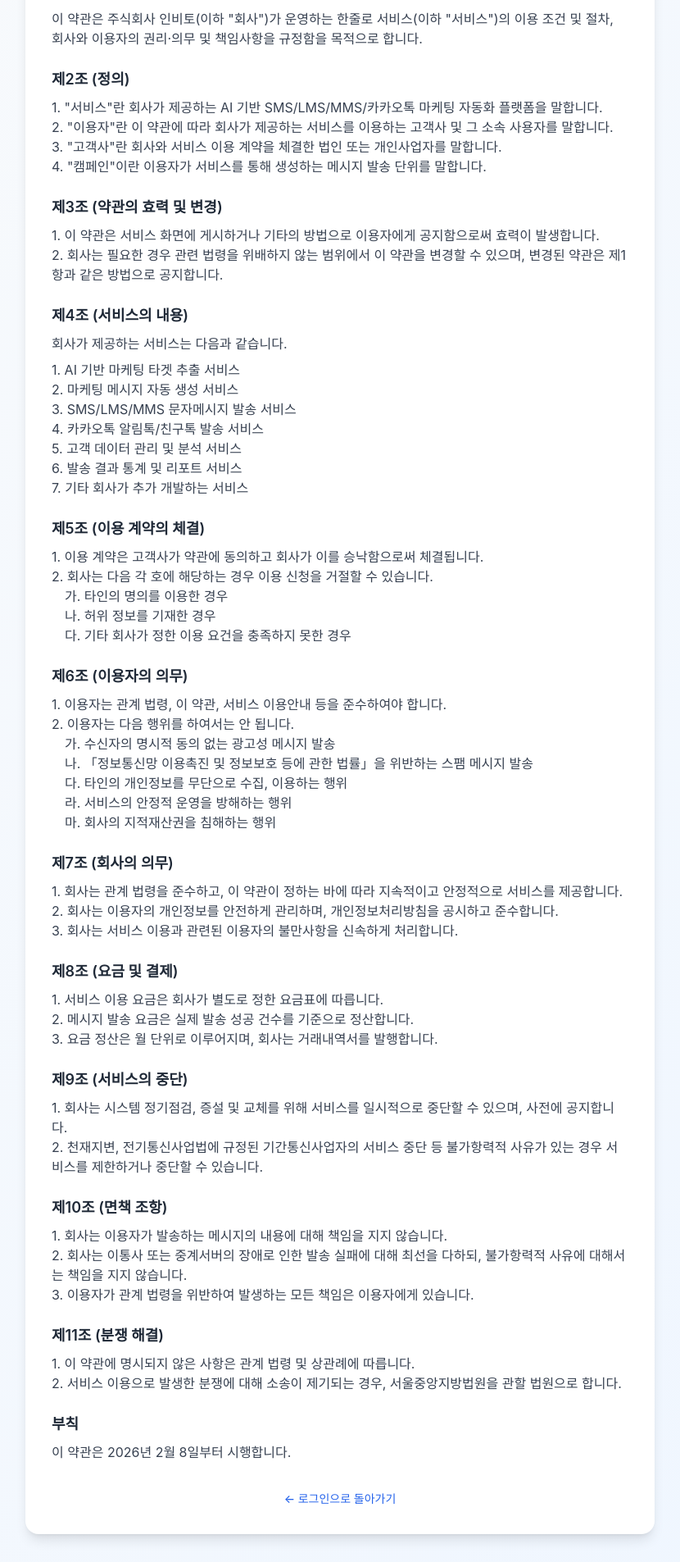
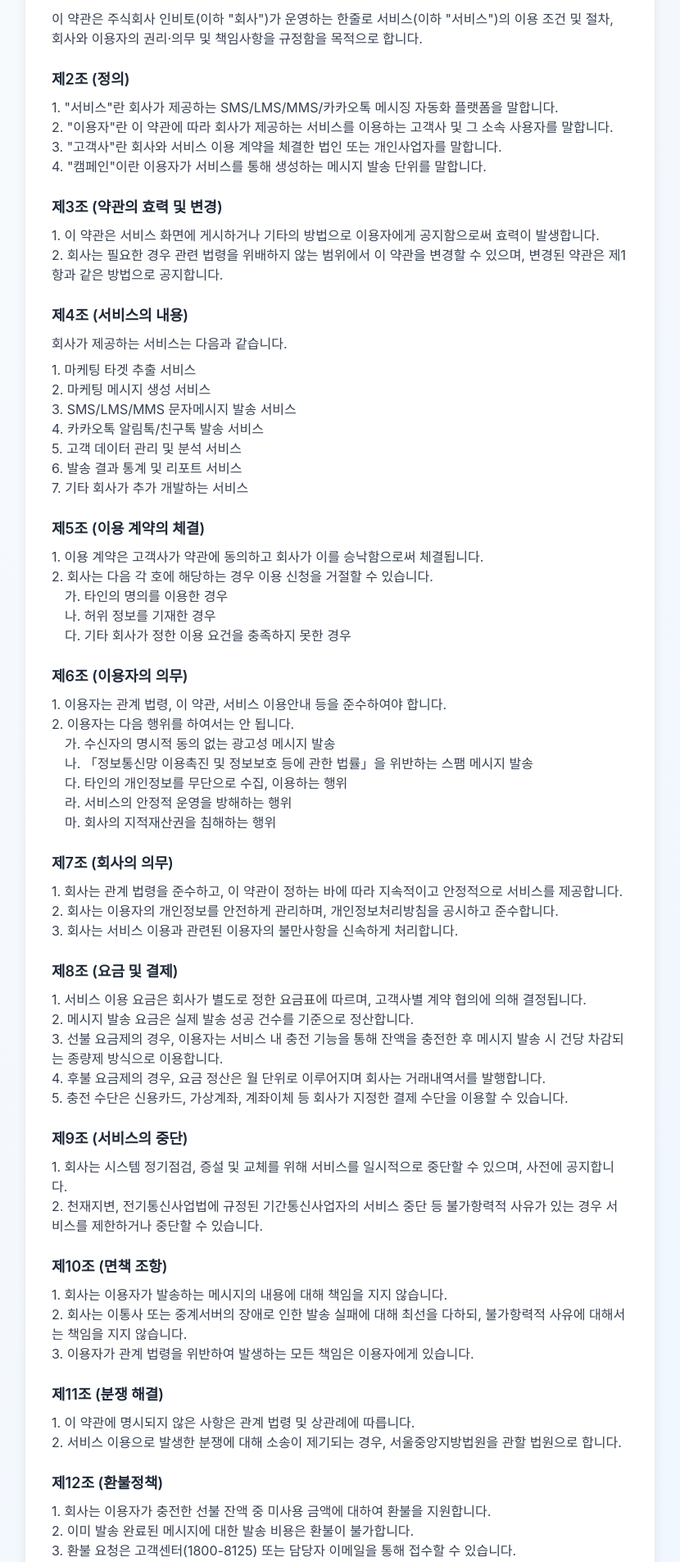
Before and after one commit to hoyun5295-ctrl/TargetupAI, a React (Vite) app in the folder packages/frontend/: page /terms in a window 1280 px wide. Shown: the part 161-2066 px from the top of the page at 82% size, without its empty margins (225-1055 px from the left). Built offline with nearby package versions, Linux system fonts and the light colour scheme; the HTML template or start-up script is replaced by a standard one; a web font is replaced by a local one.

Commit message:
이용약관 환불정책 추가 + AI 문구 제거

```diff
--- a/packages/frontend/src/pages/TermsPage.tsx
+++ b/packages/frontend/src/pages/TermsPage.tsx
@@ -15,7 +15,7 @@ export default function TermsPage() {
 
             <section>
               <h2 className="text-lg font-semibold text-gray-800 mt-6 mb-2">제2조 (정의)</h2>
-              <p>1. "서비스"란 회사가 제공하는 AI 기반 SMS/LMS/MMS/카카오톡 마케팅 자동화 플랫폼을 말합니다.</p>
+              <p>1. "서비스"란 회사가 제공하는 SMS/LMS/MMS/카카오톡 메시징 자동화 플랫폼을 말합니다.</p>
               <p>2. "이용자"란 이 약관에 따라 회사가 제공하는 서비스를 이용하는 고객사 및 그 소속 사용자를 말합니다.</p>
               <p>3. "고객사"란 회사와 서비스 이용 계약을 체결한 법인 또는 개인사업자를 말합니다.</p>
               <p>4. "캠페인"이란 이용자가 서비스를 통해 생성하는 메시지 발송 단위를 말합니다.</p>
@@ -30,8 +30,8 @@ export default function TermsPage() {
             <section>
               <h2 className="text-lg font-semibold text-gray-800 mt-6 mb-2">제4조 (서비스의 내용)</h2>
               <p>회사가 제공하는 서비스는 다음과 같습니다.</p>
-              <p className="mt-2">1. AI 기반 마케팅 타겟 추출 서비스</p>
-              <p>2. 마케팅 메시지 자동 생성 서비스</p>
+              <p className="mt-2">1. 마케팅 타겟 추출 서비스</p>
+              <p>2. 마케팅 메시지 생성 서비스</p>
               <p>3. SMS/LMS/MMS 문자메시지 발송 서비스</p>
               <p>4. 카카오톡 알림톡/친구톡 발송 서비스</p>
               <p>5. 고객 데이터 관리 및 분석 서비스</p>
@@ -68,9 +68,11 @@ export default function TermsPage() {
 
             <section>
               <h2 className="text-lg font-semibold text-gray-800 mt-6 mb-2">제8조 (요금 및 결제)</h2>
-              <p>1. 서비스 이용 요금은 회사가 별도로 정한 요금표에 따릅니다.</p>
+              <p>1. 서비스 이용 요금은 회사가 별도로 정한 요금표에 따르며, 고객사별 계약 협의에 의해 결정됩니다.</p>
               <p>2. 메시지 발송 요금은 실제 발송 성공 건수를 기준으로 정산합니다.</p>
-              <p>3. 요금 정산은 월 단위로 이루어지며, 회사는 거래내역서를 발행합니다.</p>
+              <p>3. 선불 요금제의 경우, 이용자는 서비스 내 충전 기능을 통해 잔액을 충전한 후 메시지 발송 시 건당 차감되는 종량제 방식으로 이용합니다.</p>
+              <p>4. 후불 요금제의 경우, 요금 정산은 월 단위로 이루어지며 회사는 거래내역서를 발행합니다.</p>
+              <p>5. 충전 수단은 신용카드, 가상계좌, 계좌이체 등 회사가 지정한 결제 수단을 이용할 수 있습니다.</p>
             </section>
 
             <section>
@@ -90,6 +92,15 @@ export default function TermsPage() {
               <h2 className="text-lg font-semibold text-gray-800 mt-6 mb-2">제11조 (분쟁 해결)</h2>
               <p>1. 이 약관에 명시되지 않은 사항은 관계 법령 및 상관례에 따릅니다.</p>
               <p>2. 서비스 이용으로 발생한 분쟁에 대해 소송이 제기되는 경우, 서울중앙지방법원을 관할 법원으로 합니다.</p>
+            </section>
+
+            <section>
+              <h2 className="text-lg font-semibold text-gray-800 mt-6 mb-2">제12조 (환불정책)</h2>
+              <p>1. 회사는 이용자가 충전한 선불 잔액 중 미사용 금액에 대하여 환불을 지원합니다.</p>
+              <p>2. 이미 발송 완료된 메시지에 대한 발송 비용은 환불이 불가합니다.</p>
+              <p>3. 환불 요청은 고객센터(1800-8125) 또는 담당자 이메일을 통해 접수할 수 있습니다.</p>
+              <p>4. 환불은 접수일로부터 영업일 기준 3~5일 이내에 처리됩니다.</p>
+              <p>5. 카드결제로 충전한 경우 결제 취소를 통해 환불되며, 계좌이체로 충전한 경우 이용자가 지정한 계좌로 환불됩니다.</p>
             </section>
 
             <section>
```
